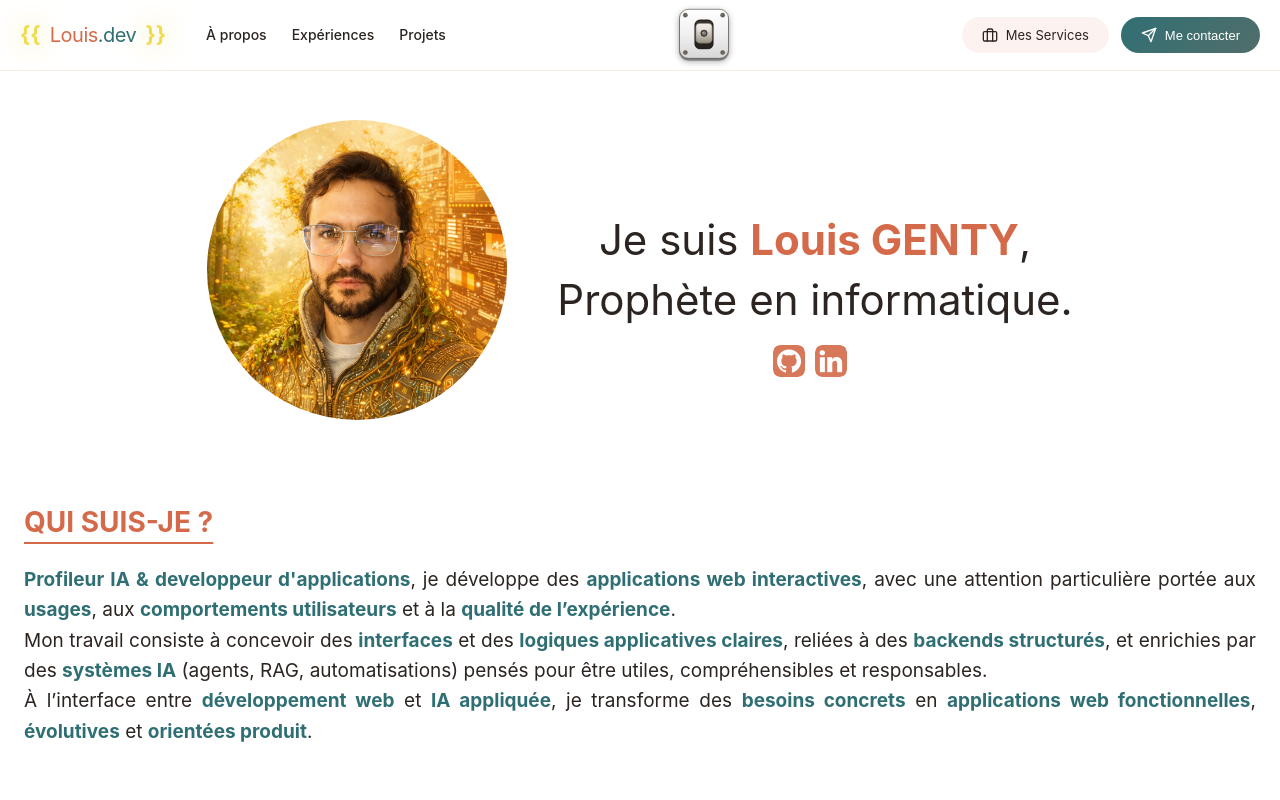
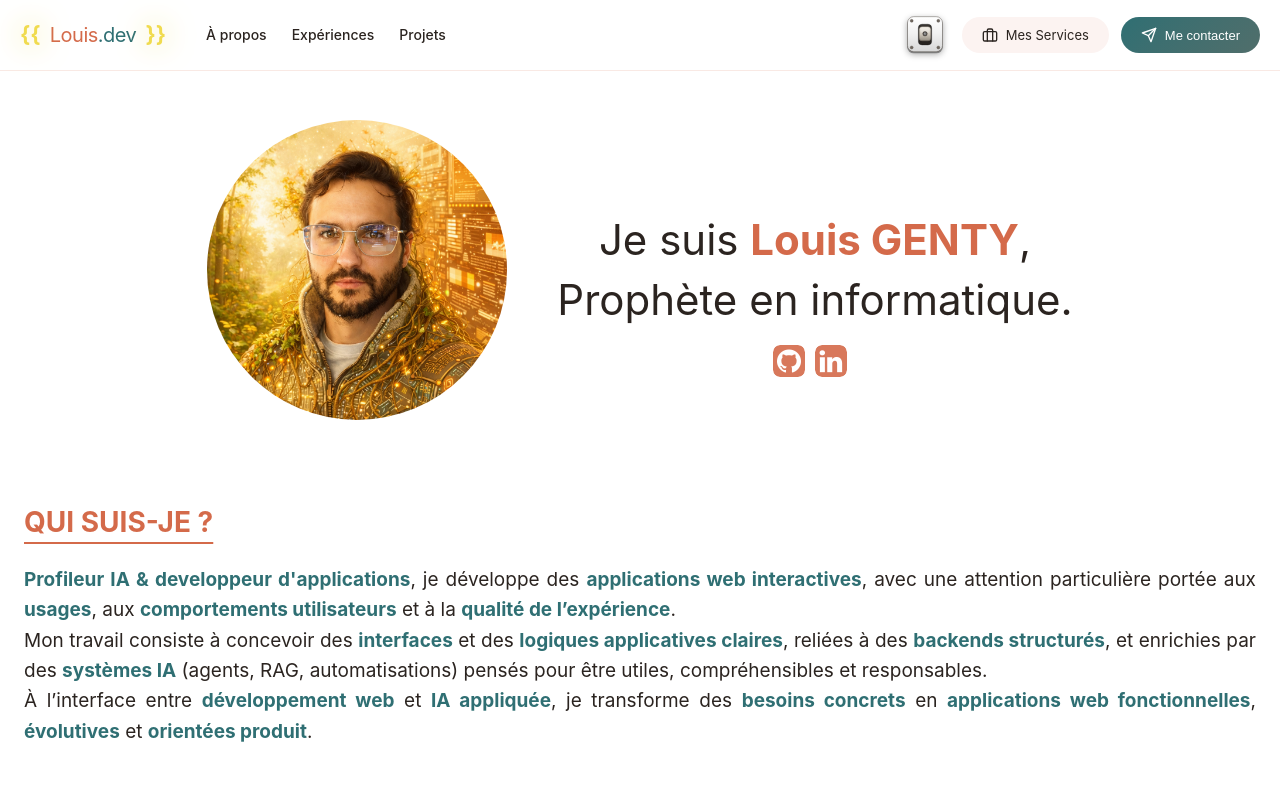
Before and after one commit to GenXwater/Portefolio, a Vue app: page / in a window 1280 px wide. Shown: the top 800 px of the page. Built offline with nearby package versions, Linux system fonts and the light colour scheme.

Commit message:
fix: adjust dimensions of ThemeSwitch and RetroSwitchIllustration components for consistency

```diff
--- a/src/components/PageHeader.vue
+++ b/src/components/PageHeader.vue
@@ -4,7 +4,6 @@
     import IconBriefcase from './icons/IconBriefcase.vue';
     import IconSend from './icons/IconSend.vue';
     import ButtonPrimary from './ui/ButtonPrimary.vue';
-    import ButtonSecondary from './ui/ButtonSecondary.vue';
     import ThemeSwitch from './ThemeSwitch.vue';
 
     const router = useRouter();
@@ -37,13 +36,9 @@
                 </nav>
             </div>
 
-            <!-- Switch thème au centre -->
-            <div class="header-center">
-                <ThemeSwitch />
-            </div>
-
             <!-- Boutons à droite -->
             <div class="header-right">
+                <ThemeSwitch />
                 <RouterLink to="/services" class="btn-secondary header-link">
                     <IconBriefcase />
                     <span>Mes Services</span>
@@ -101,7 +96,6 @@
         height: 70px;
         display: flex;
         align-items: center;
-        justify-content: space-between;
     }
 
     /* ===== PARTIE GAUCHE ===== */
@@ -176,6 +170,7 @@
         display: flex;
         align-items: center;
         gap: 12px;
+        margin-left: auto;
     }
 
     /* ===== MENU BURGER ===== */
@@ -190,6 +185,7 @@
         border: none;
         cursor: pointer;
         padding: 0;
+        margin-left: 12px;
     }
 
     .burger-menu span {
@@ -243,13 +239,19 @@
         margin-top: 20px;
     }
 
+    .mobile-link-btn {
+        width: 100%;
+        justify-content: center;
+    }
+
     /* ===== RESPONSIVE ===== */
     @media screen and (max-width: 905px) {
         .nav-links {
             display: none;
         }
 
-        .header-right {
+        .header-right .header-link,
+        .header-right :deep(button) {
             display: none;
         }
 
--- a/src/components/ThemeSwitch.vue
+++ b/src/components/ThemeSwitch.vue
@@ -60,8 +60,8 @@ onMounted(() => {
 
 .switch-label {
   position: relative;
-  width: 70px;
-  height: 70px;
+  width: 50px;
+  height: 50px;
   cursor: pointer;
   user-select: none;
   display: flex;
--- a/src/components/ui/RetroSwitchIllustration.vue
+++ b/src/components/ui/RetroSwitchIllustration.vue
@@ -63,8 +63,8 @@ const glowId = `retro-glow-${uid}`;
 
 <style scoped>
 .retro-switch-svg {
-  width: 70px;
-  height: 70px;
+  width: 50px;
+  height: 50px;
   display: block;
   overflow: visible;
   filter: drop-shadow(0 2px 3px rgba(0, 0, 0, 0.35));
```
